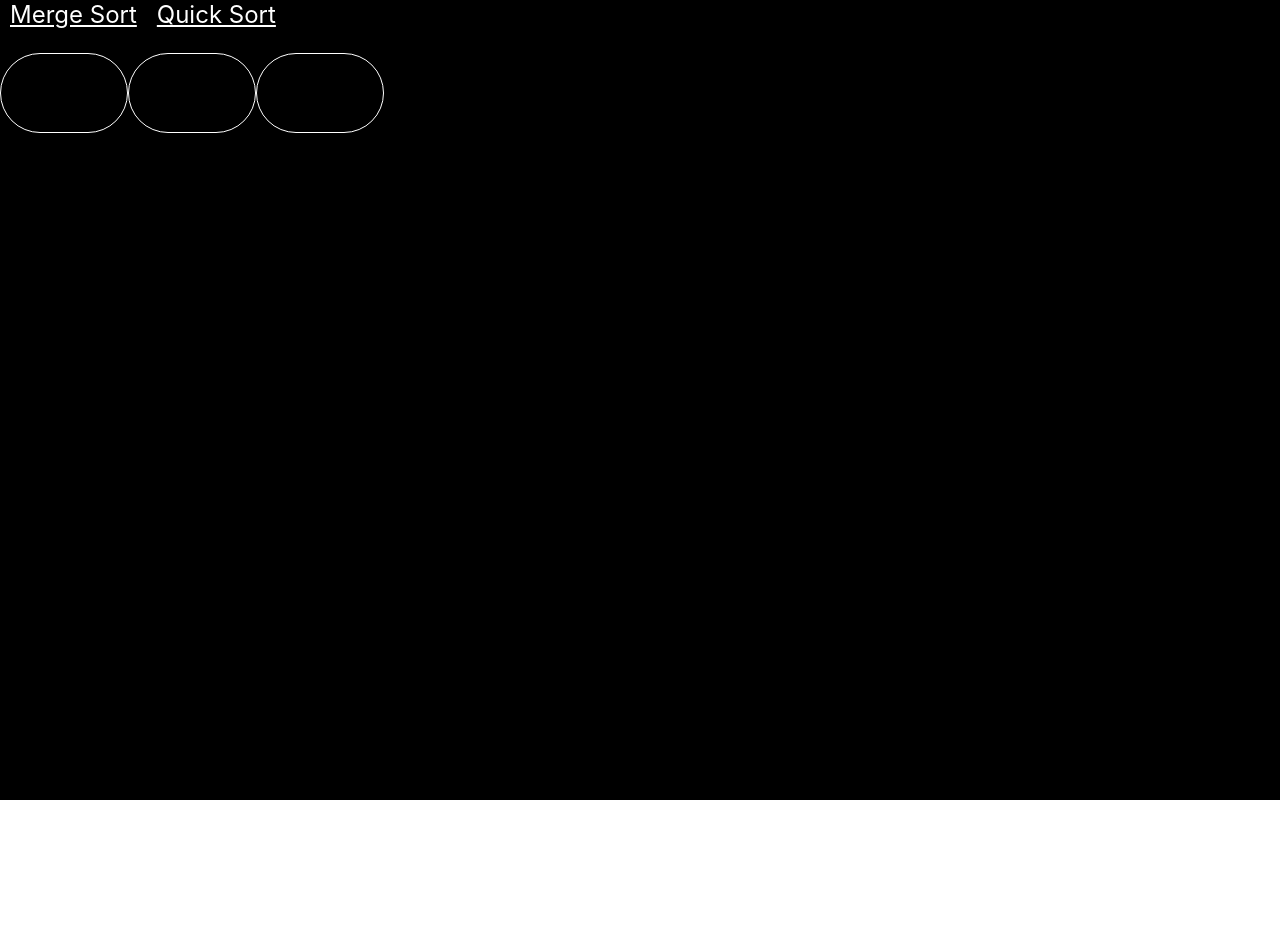
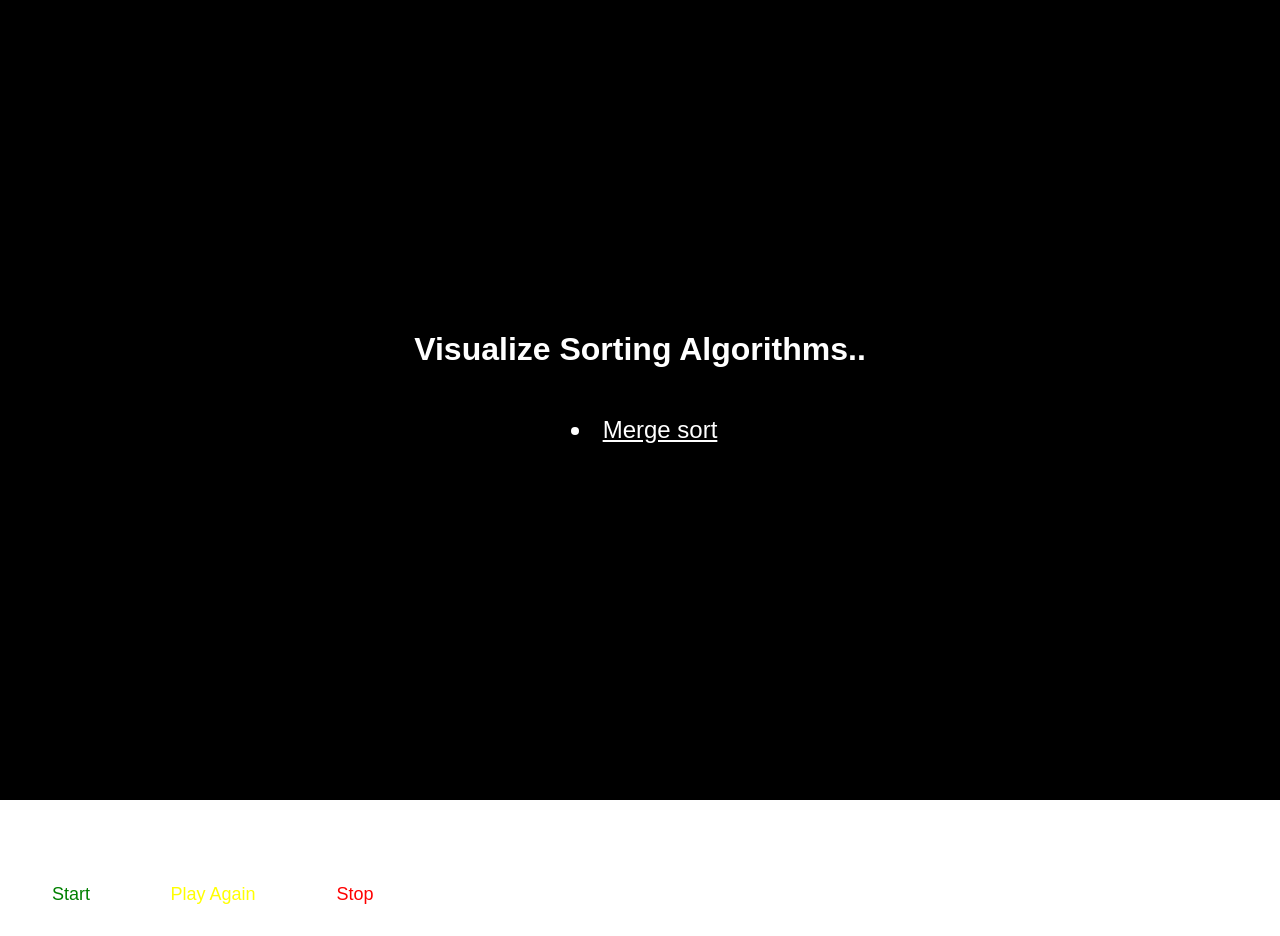
Before and after one commit to TheSTL/Visualize-Sorting-Algorithm, a React (Create React App) app: page / in a window 1280 px wide. Before the commit the page ends 800 px from the top, so only its background shows below. Built offline with nearby package versions, Linux system fonts and the light colour scheme.

Commit message:
add home page

```diff
--- a/src/App.css
+++ b/src/App.css
@@ -1,13 +1,21 @@
-html {
-  box-sizing: border-box;
-}
 *, *:before, *:after {
   box-sizing: inherit;
+  outline: none;
+  font-family: "Poppins", sans-serif;
 }
 #root {
   width: 100wh;
   height: 100vh;
   background-color: black;
+}
+
+.App {
+  height: 100%;
+}
+
+h1 {
+  color: white;
+  text-align: center;
 }
 
 .visRoot{
@@ -36,12 +44,23 @@ button{
 #fff0;
 border: 1px solid
 white;
-outline: none;
 cursor: pointer;
 font-size: large;
 height: 10vh;
 width: 10vw;
 border-radius: 44px;
+}
+
+.start{
+  color: green;
+}
+
+.playAgain{
+  color: yellow;
+}
+
+.stop {
+  color: red;
 }
 
 
@@ -81,3 +100,26 @@ border-radius: 44px;
   justify-content: space-around;
   margin-top: 2vh;
 }
+
+.home {
+  display: flex;
+
+justify-content: center;
+
+flex-direction: column;
+
+align-items: center;
+
+height: 100%;
+}
+
+.heading {
+  margin-top: 0;
+}
+
+ul {
+  text-align: center;
+  list-style-type: disc;
+  color: white;
+  font-size: 25px;
+}
--- a/src/App.jsx
+++ b/src/App.jsx
@@ -2,6 +2,7 @@ import React from 'react';
 import { BrowserRouter as Router, Switch, Route } from 'react-router-dom';
 
 import Header from './components/header'
+import HomePage from './pages/home';
 import MergeSortPage from './pages/merge-sort';
 
 import './App.css'
@@ -16,6 +17,7 @@ class App extends React.Component{
       array: [],
       playAgain: false,
       key:0,
+      renderFun: null,
     }
   }
 
@@ -23,10 +25,9 @@ class App extends React.Component{
     this.stop();
     this.setState({
       array,
-      key:0
+      key: this.state.key + 1
     })
     console.log(array);
-
   }
 
   startAgain = () => {
@@ -47,6 +48,13 @@ class App extends React.Component{
     return (
       <div className="App">
         <Router>
+          <Switch>
+                <Route
+                  exact
+                  path='/'
+                  component={HomePage}
+                />
+          </Switch>
         <Header
             changeArray={this.changeArray}
             startAgain={this.startAgain}
@@ -59,8 +67,6 @@ class App extends React.Component{
             component={() =>
               <MergeSortPage
                 array={this.state.array}
-                    startAgain={this.startAgain}
-                    setRenderAgain={this.setRenderAgain}
                 key={this.state.key}
               />
             }
--- a/src/components/header/index.jsx
+++ b/src/components/header/index.jsx
@@ -16,12 +16,11 @@ class Header extends React.Component{
         <header className= 'main-header'>
           <nav>
               <Link to='merge-sort'>Merge Sort</Link>
-              <Link to='quick-sort'>Quick Sort</Link>
           </nav>
           <div className='control-btns'>
-            <button onClick={this.genrateArray} > Generate</button>
-            <button onClick={this.props.startAgain}>Play Again</button>
-            <button onClick={this.props.stop}>Stop</button>
+            <button className='start' onClick={this.genrateArray} > Start</button>
+            <button className='playAgain' onClick={this.props.startAgain}>Play Again</button>
+            <button className='stop' onClick={this.props.stop}>Stop</button>
           </div>
         </header>
       );
--- /dev/null
+++ b/src/pages/home/index.jsx
@@ -0,0 +1,16 @@
+import React from 'react';
+import {Link} from 'react-router-dom';
+function Home () {
+    return (
+      <div className="home">
+        <h1 className="heading">
+            Visualize Sorting Algorithms..
+        </h1>
+        <ul>
+          <li><Link to='merge-sort'>Merge sort</Link></li>
+        </ul>
+      </div>
+    );
+}
+
+export default Home;
--- a/src/pages/merge-sort/index.jsx
+++ b/src/pages/merge-sort/index.jsx
@@ -76,17 +76,17 @@ class MergeSort extends React.PureComponent {
         }
     }
 
-    componentDidMount() {
-      window.set=this.forceUpdate.bind(this);
-    }
-
     render() {
       count=0;
-        return( <div key={this.state.key} className='visRoot'>
-            {
+        return(
+          <React.Fragment>
+            <h1>Merge Sort</h1>
+            <div key={this.state.key} className='visRoot'>
+              {
                 mergeSort(this.state.randomArray)[1]
-            }
+              }
             </div>
+          </React.Fragment>
         );
     }
 }
```
Lines whose indentation alone changed are shown as unchanged.
